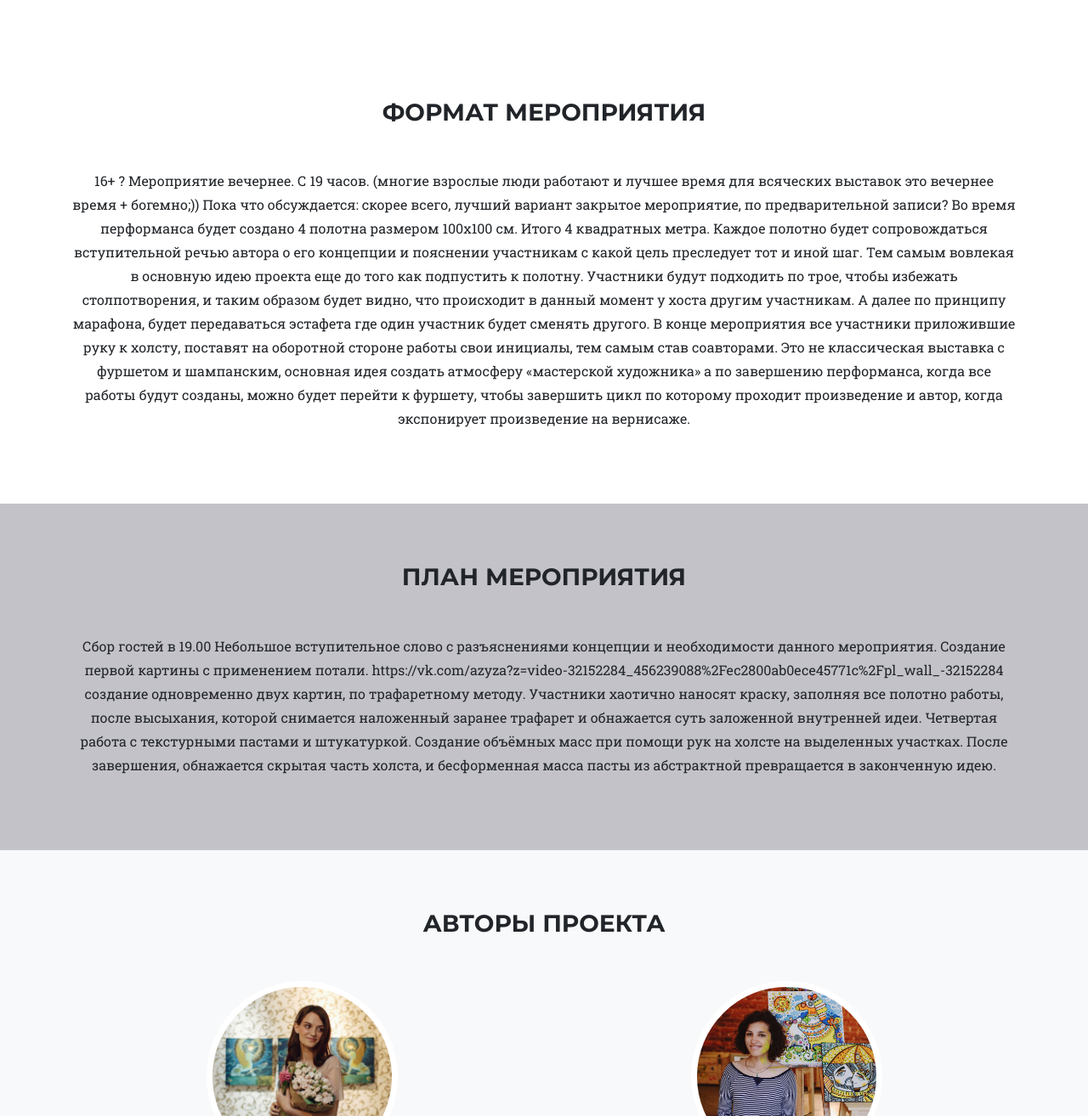
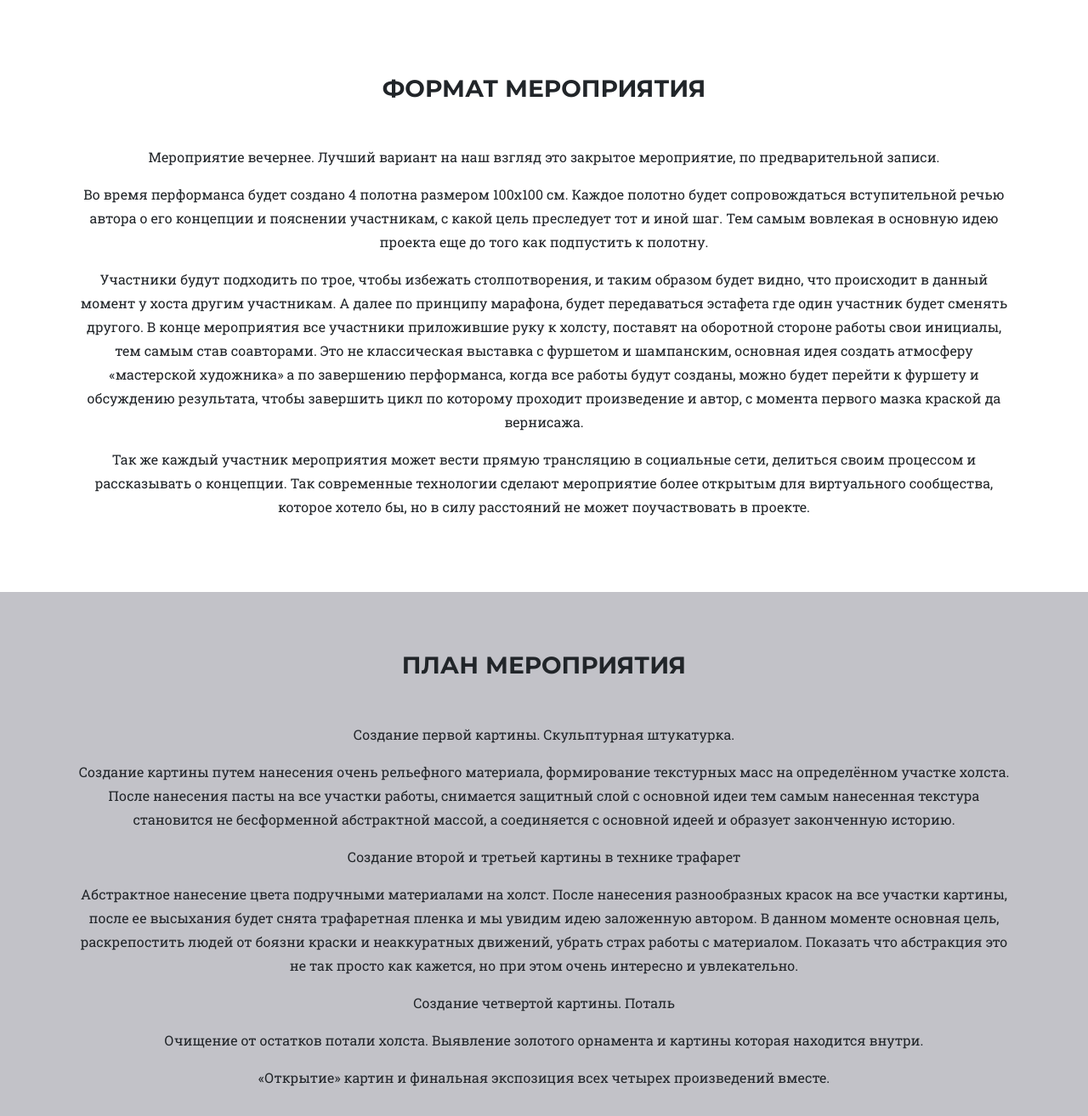
Before and after one commit to medaved/open_art, a Jekyll site: the page built from index.md, in a window 1280 px wide and 1400 px high, scrolled down 3057 px, cut to the strip 86-1400 px from the top of the window. Shown: the whole strip at 85% size. Built offline with Jekyll 4.4.1, drawn with Linux system fonts in a browser that asks for light colours; some web fonts are replaced; some of the changed text lies outside the part shown.

Commit message:
replace text in event format etc.

```diff
--- a/_data/home.yml
+++ b/_data/home.yml
@@ -5,7 +5,7 @@ intro: # Master header text
 problem: # Services section
   heading: [Проблема]
   subheading: []
-  text: ["Современное искусство до сих пор остается непонятным для большинства людей. Не смотря на то, что современное искусство пробралось во все сферы нашей жизни, и повсеместно окружает людей, последние зачастую не задумываются о его значении и влиянии на мир. В том числе они не знают как ставшие уже классиками, такие художники как Сезанн, Ван Гог, Пикассо, Малевич, Кандинский, Модильяни и другие, открыли нам горизонты для новых воплощений своих мыслей и идей. На их плечах и других смелых новаторов, стоят современные художники и дизайнеры создающие искусство 21 века. Многие люди по обывательски отмахиваются от диалога о современниках или о классиках авангарда, с заученной фразой «я не понимаю такое искусство» в сущности не пытаясь его понять. А ведь именно в именно современном искусстве кроется великая разгадка того, чем человек, отличается от животного. Умением создавать новое, ранее не существовавшее, а не попросту копируя окружающую действительность. Вытягивать из головы образы и обличать их в цвет, текстуры, создавать новую динамику. Понимание современного искусства расширяет кругозор и наполняет жизнь, новыми гранями восприятия, делая нас не просто пассивными зрителями, но уже участниками этого процесса."]
+  text: ["Современное искусство до сих пор остается непонятным для большинства людей. Не смотря на то, что современное искусство пробралось во все сферы нашей жизни и повсеместно окружает людей, последние зачастую не задумываются о его значении и влиянии на мир. В том числе они не знают как ставшие уже классиками, такие художники как Сезанн, Ван Гог, Пикассо, Малевич, Кандинский, Модильяни и другие, открыли нам горизонты для новых воплощений своих мыслей и идей. На их плечах и плечах других смелых новаторов, стоят современные художники и дизайнеры создающие искусство 21 века. Многие люди по обывательски отмахиваются от диалога о современниках или о классиках авангарда, с заученной фразой «я не понимаю такое искусство» в сущности не пытаясь его понять. А ведь именно в современном искусстве кроется великая разгадка свободы самовыражения. Умением создавать новое, ранее не существовавшее, а не просто копируя окружающую действительность. Вытягивать из головы образы и обличать их в цвет, текстуры, создавать новую динамику. Понимание современного искусства расширяет кругозор и наполняет жизнь новыми гранями восприятия, делая нас не просто пассивными зрителями, но уже участниками этого процесса."]
 
 
 targets: # Targets section
@@ -17,7 +17,7 @@ tasks: # About section
   heading: [Задачи]
   subheading: []
   timeline: # List
-    - image: [img/banners/banner_17.jpg] # TODO: сквадратить изображение
+    - image: [img/banners/banner_17.jpg]
       date: []
       title: []
       text: ["Поставить зрителя на место художника абстракциониста, который своими хаотичными, на первый взгляд,  действиями, создает произведение."]
@@ -45,26 +45,21 @@ tasks: # About section
 event_format:
   heading: [Формат мероприятия]
   subheading: []
-  text: ["16+ ?
-         Мероприятие вечернее. С 19 часов. (многие взрослые люди работают и лучшее время для всяческих выставок это вечернее время + богемно;))
-         Пока что обсуждается: скорее всего, лучший вариант закрытое мероприятие, по предварительной записи?
-         Во время перформанса будет создано 4 полотна размером 100х100 см. Итого 4 квадратных метра.  Каждое полотно будет сопровождаться вступительной речью автора о его концепции и пояснении участникам с какой цель преследует тот и иной шаг.
-         Тем самым вовлекая в основную идею проекта еще до того как подпустить к полотну.
-         Участники будут подходить по трое, чтобы избежать столпотворения, и таким образом будет видно, что происходит в данный момент у хоста другим участникам. А далее по принципу марафона, будет передаваться эстафета где один участник будет сменять другого. В конце мероприятия все участники приложившие руку к холсту, поставят на оборотной стороне работы свои инициалы, тем самым  став соавторами.
-         Это не классическая выставка с фуршетом и шампанским, основная идея создать атмосферу «мастерской художника» а по завершению перформанса, когда все работы будут созданы, можно будет перейти к фуршету, чтобы завершить цикл по которому проходит произведение и автор, когда экспонирует произведение на вернисаже."]
+  text: ["Мероприятие вечернее. Лучший вариант на наш взгляд это закрытое мероприятие, по предварительной записи.",
+         "Во время перформанса будет создано 4 полотна размером 100х100 см. Каждое полотно будет сопровождаться вступительной речью автора о его концепции и пояснении участникам, с какой цель преследует тот и иной шаг. Тем самым вовлекая в основную идею проекта еще до того как подпустить к полотну.",
+         "Участники будут подходить по трое, чтобы избежать столпотворения, и таким образом будет видно, что происходит в данный момент у хоста другим участникам. А далее по принципу марафона, будет передаваться эстафета где один участник будет сменять другого. В конце мероприятия все участники приложившие руку к холсту, поставят на оборотной стороне работы свои инициалы, тем самым став соавторами. Это не классическая выставка с фуршетом и шампанским, основная идея создать атмосферу «мастерской художника» а по завершению перформанса, когда все работы будут созданы, можно будет перейти к фуршету и обсуждению результата, чтобы завершить цикл по которому проходит произведение и автор, с момента первого мазка краской да вернисажа.",
+         "Так же каждый участник мероприятия может вести прямую трансляцию в социальные сети, делиться своим процессом и рассказывать о концепции. Так современные технологии сделают мероприятие более открытым для виртуального сообщества, которое хотело бы, но в силу расстояний не может поучаствовать в проекте."]
 
 event_plan:
   heading: [План мероприятия]
   subheading: []
-  text: ["Сбор гостей в 19.00
-         Небольшое вступительное слово с разъяснениями концепции и необходимости данного мероприятия.
-         Создание первой картины с применением потали.
-         https://vk.com/azyza?z=video-32152284_456239088%2Fec2800ab0ece45771c%2Fpl_wall_-32152284
-
-         создание одновременно двух картин, по трафаретному методу. Участники хаотично наносят краску, заполняя все полотно работы, после высыхания, которой снимается наложенный заранее трафарет и обнажается суть заложенной внутренней идеи.
-
-         Четвертая работа с текстурными пастами и штукатуркой.
-         Создание объёмных масс при помощи рук на холсте на выделенных участках. После завершения, обнажается скрытая часть холста, и бесформенная масса пасты из абстрактной превращается в законченную идею. "]
+  text: [ "Создание первой картины. Скульптурная штукатурка.",
+          "Создание картины путем нанесения очень рельефного материала, формирование текстурных масс на определённом участке холста. После нанесения пасты на все участки работы, снимается защитный слой с основной идеи тем самым нанесенная текстура становится не бесформенной абстрактной массой, а соединяется с основной идеей и образует законченную историю.",
+          "Создание второй и третьей картины в технике трафарет",
+          "Абстрактное нанесение цвета подручными материалами на холст. После нанесения разнообразных красок на все участки картины, после ее высыхания будет снята трафаретная пленка и мы увидим идею заложенную автором. В данном моменте основная цель, раскрепостить людей от боязни краски и неаккуратных движений, убрать страх работы с материалом. Показать что абстракция это не так просто как кажется, но при этом очень интересно и увлекательно.",
+          "Создание четвертой картины. Поталь",
+          "Очищение от остатков потали холста. Выявление золотого орнамента и картины которая находится внутри.",
+          "«Открытие» картин и финальная  экспозиция всех четырех произведений вместе."]
 
 team:
   heading: [Авторы проекта]
--- a/_layouts/home.html
+++ b/_layouts/home.html
@@ -97,7 +97,10 @@ layout: default
         </div>
         <div class="row">
           <div class="col-lg-12 text-center">
-            <p>{{ site.data.home.event_format.text }}</p>
+            {%- for paragraph in site.data.home.event_format.text -%}
+              <p>{{ paragraph }}</p>
+            {%- endfor -%}
+            {% assign ws = '' %}
           </div>
         </div>
       </div>
@@ -114,7 +117,10 @@ layout: default
         </div>
         <div class="row">
           <div class="col-lg-12 text-center">
-            <p>{{ site.data.home.event_plan.text }}</p>
+            {%- for paragraph in site.data.home.event_plan.text -%}
+              <p>{{ paragraph }}</p>
+            {%- endfor -%}
+            {% assign ws = '' %}
           </div>
         </div>
       </div>
```
